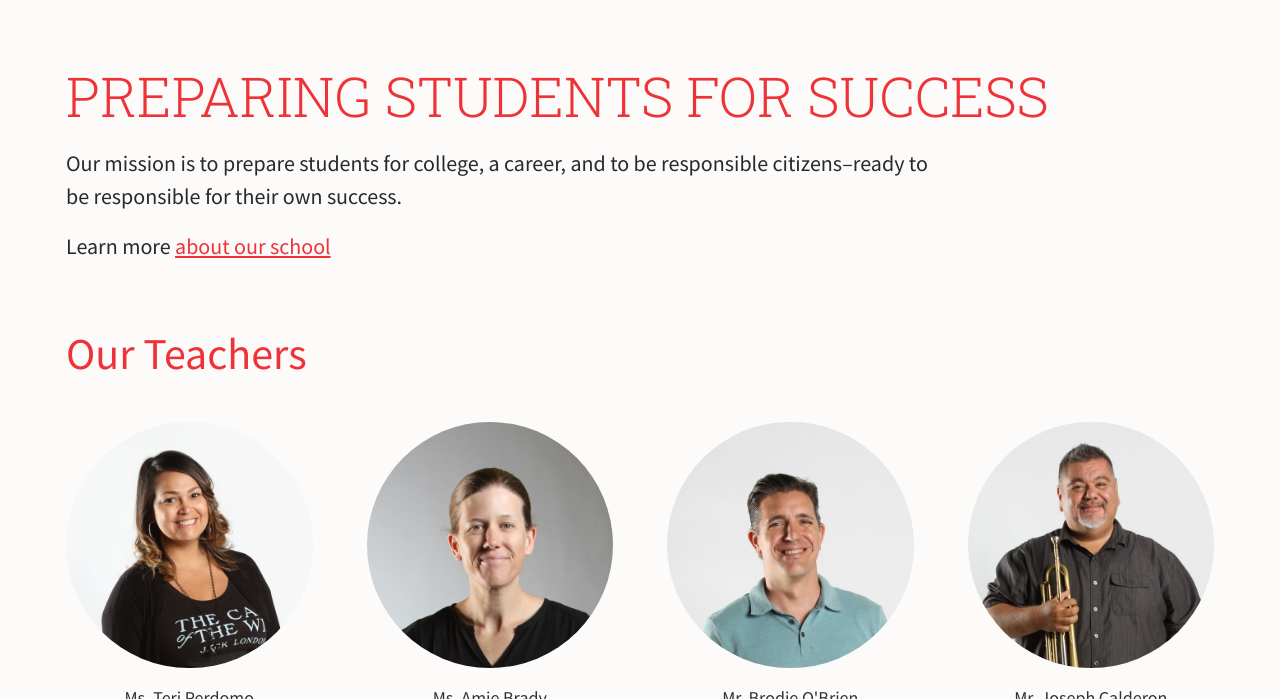
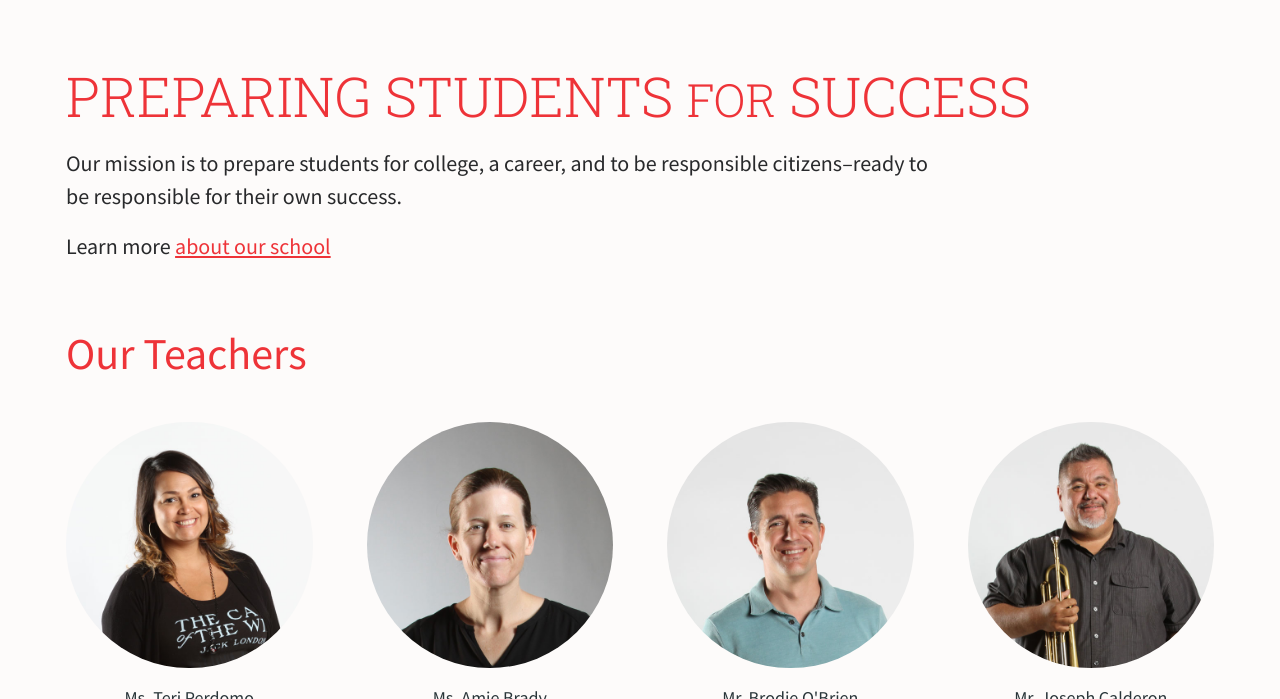
Before and after one commit to jimthoburn/gladstone, a Jekyll site: the page built from index.markdown, in a window 1280 px wide and 900 px high, scrolled down 478 px, cut to the strip 201-900 px from the top of the window. Built offline with Jekyll 4.4.1, drawn with Linux system fonts in a browser that asks for light colours; some of the changed lines change nothing that is shown.

Commit message:
Update links to the secondary pages.

```diff
--- a/index.markdown
+++ b/index.markdown
@@ -6,7 +6,7 @@
 image: "/images/photos/four-students.png"
 ---
 
-# Preparing students for success
+# Preparing students <small>for</small> success
 
 Our mission is to prepare students for college, a career, and to be responsible citizens–ready to be responsible for their own success.
 
@@ -57,7 +57,7 @@
 
 ## Parents & students
 
-Learn about attendance, handbooks, dress code and more on the [handbook](http://ghs-ausd-ca.schoolloop.com/handbook) page.
+Learn about attendance, handbooks, dress code and more on the [handbook](http://info.gladstonehighschool.jimthoburn.com/handbook) page.
 
   </div>
 
@@ -74,7 +74,7 @@
 February 21
 : Parent Forum
 
-[See full calendar](http://ghs-ausd-ca.schoolloop.com/cms/month?d=x&group_id=1301752510365&month_id=0&return_url=1483754584857)
+[See full calendar](http://info.gladstonehighschool.jimthoburn.com/cms/month-d=x&group_id=1301752510365&month_id=0)
 
   </div>
 </div>
```
